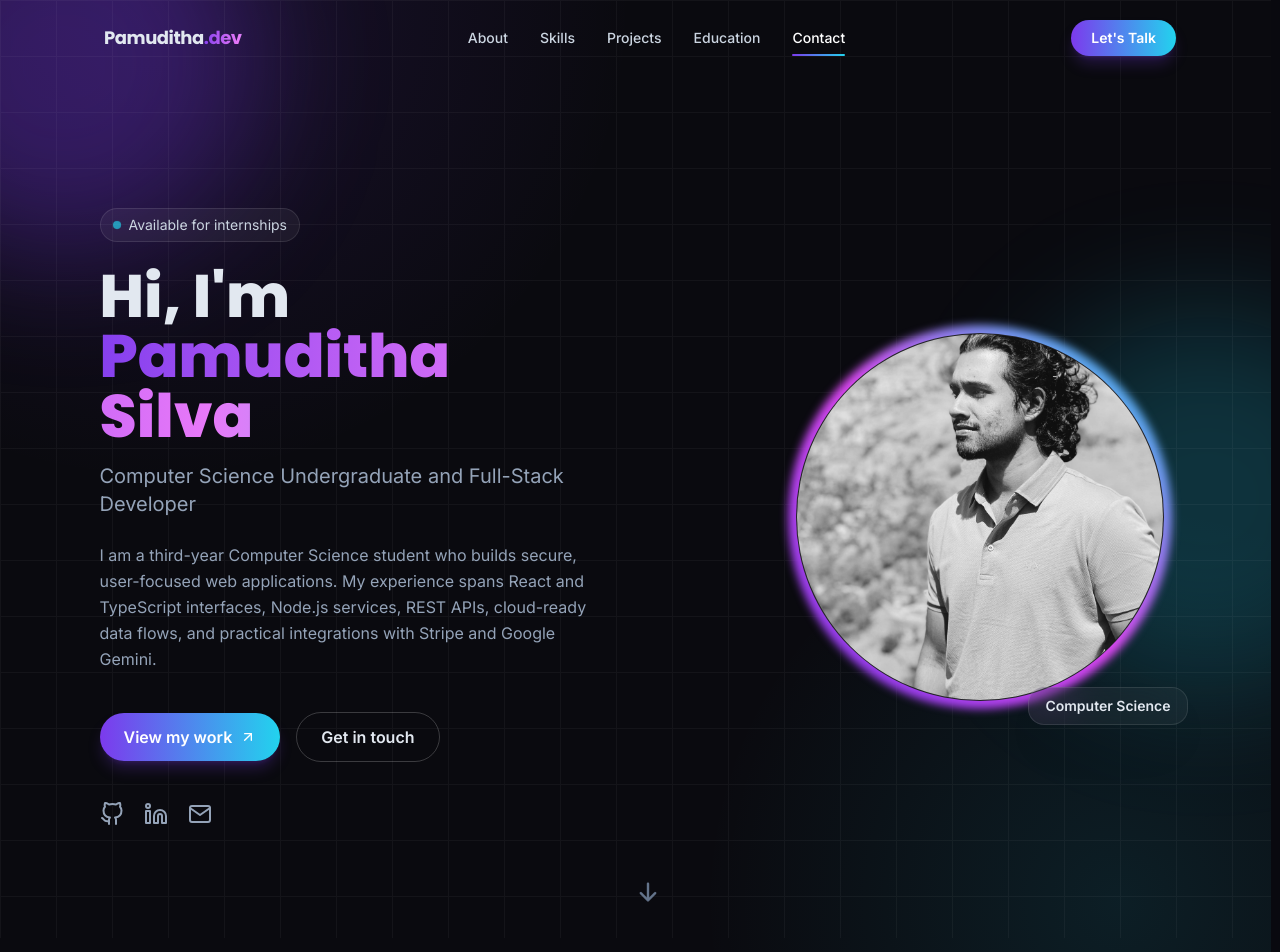
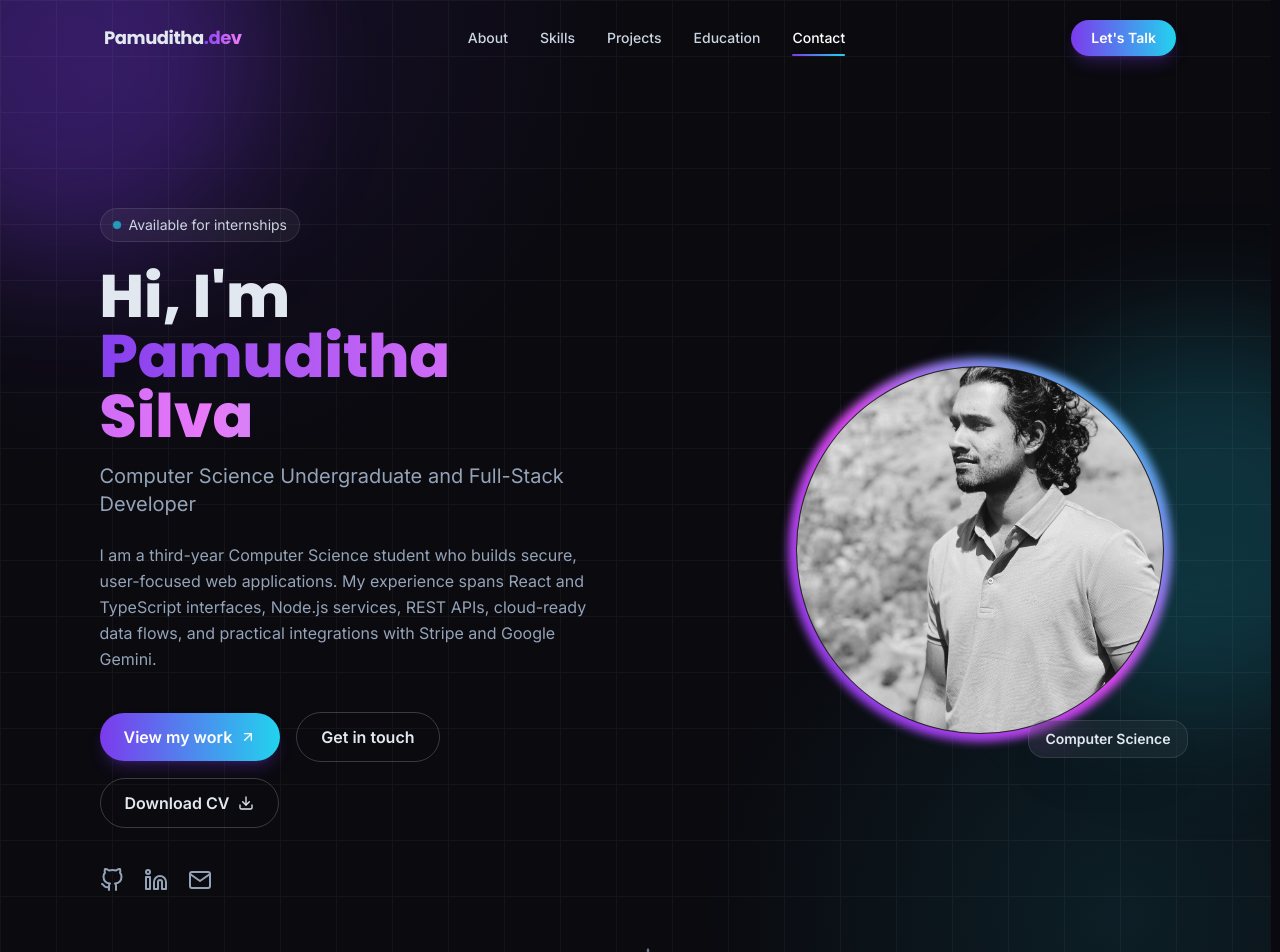
Before and after one commit to PamudithaSilva/My-Portfolio-Pamuditha, a React (Vite) app: page / in a window 1280 px wide. Shown: the top 952 px of the page. Built offline with nearby package versions, Linux system fonts and the light colour scheme; the HTML template or start-up script is replaced by a standard one.

Commit message:
Add download link for CV in Hero component

```diff
--- a/src/components/Hero.tsx
+++ b/src/components/Hero.tsx
@@ -1,6 +1,6 @@
 import { motion } from 'framer-motion'
 import { HiArrowDown } from 'react-icons/hi'
-import { FiArrowUpRight, FiGithub, FiLinkedin, FiMail } from 'react-icons/fi'
+import { FiArrowUpRight, FiDownload, FiGithub, FiLinkedin, FiMail } from 'react-icons/fi'
 import { profile } from '../data'
 import profileImg from '../assets/profile.jpg'
 
@@ -41,6 +41,9 @@ export default function Hero() {
             </a>
             <a href="#contact" className="btn-outline">
               Get in touch
+            </a>
+            <a href="/Pamuditha-Silva-CV.pdf" download className="btn-outline">
+              Download CV <FiDownload />
             </a>
           </motion.div>
 
```
